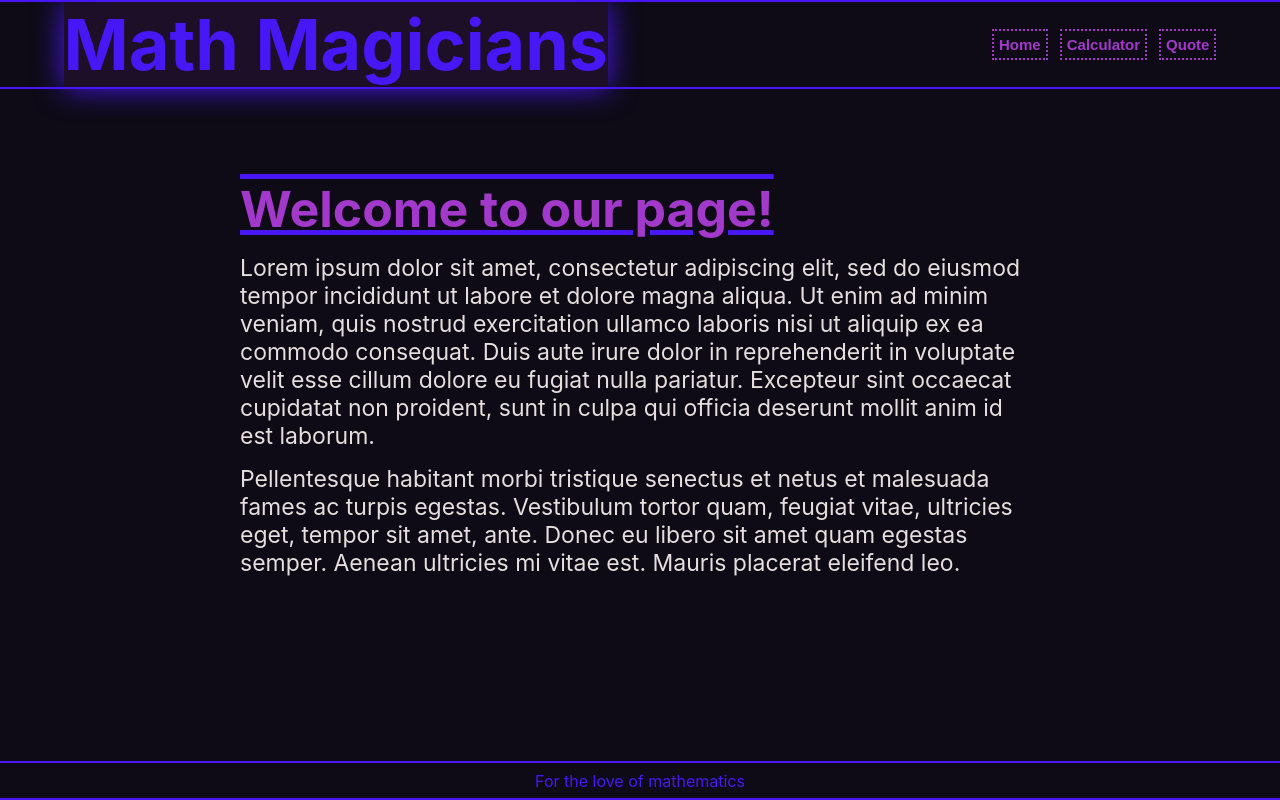
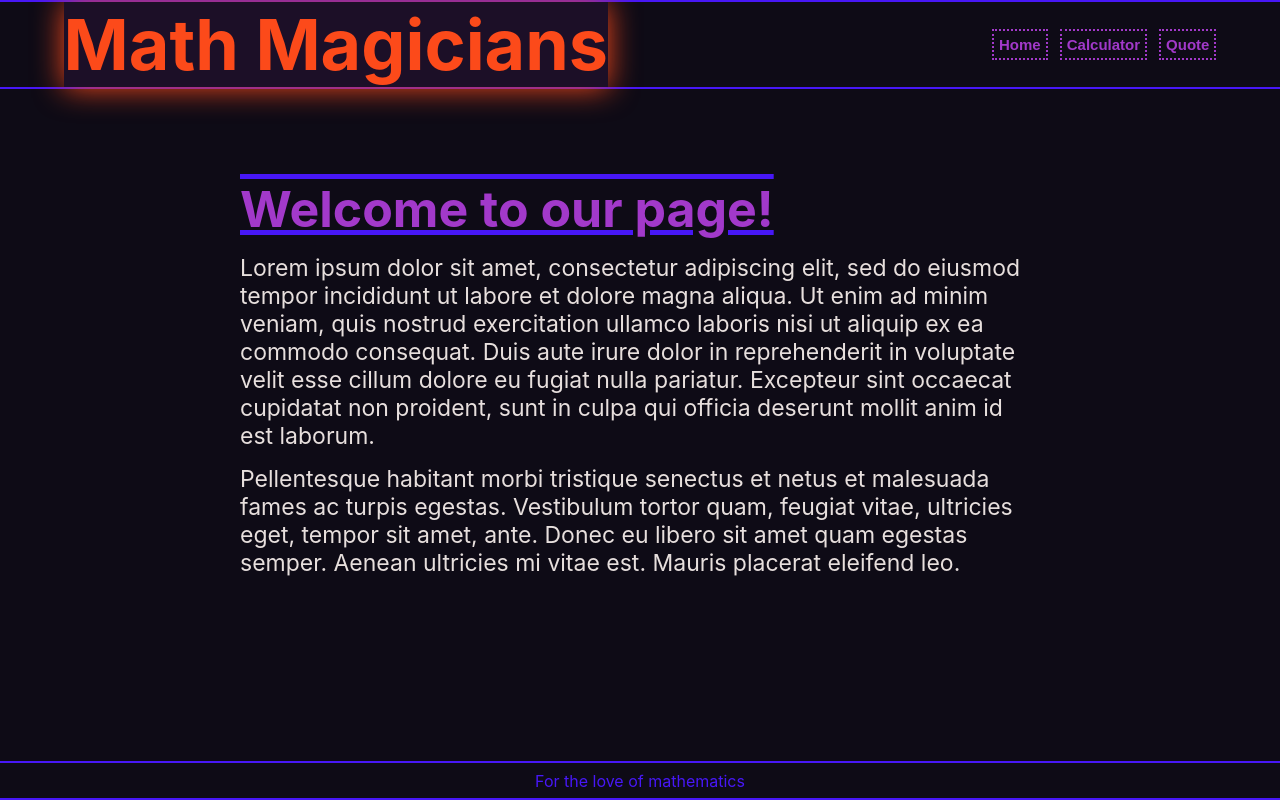
Before and after one commit to yuvenalmash/math-magicians, a React (Create React App) app: page / in a window 1280 px wide. In both pictures the pointer is over the element "Math Magicians". Built offline with nearby package versions, Linux system fonts and the light colour scheme.

Commit message:
add hover effect on logo

```diff
--- a/src/pages/css/Layout.css
+++ b/src/pages/css/Layout.css
@@ -19,6 +19,11 @@
   color: #4717f6;
   box-shadow: 0 1px 30px #4717f6;
   background-color: #a139ca18;
+}
+
+#logo:hover {
+  color: #fc4a1a;
+  box-shadow: 0 1px 30px #fc4a1a;
 }
 
 nav {
```
